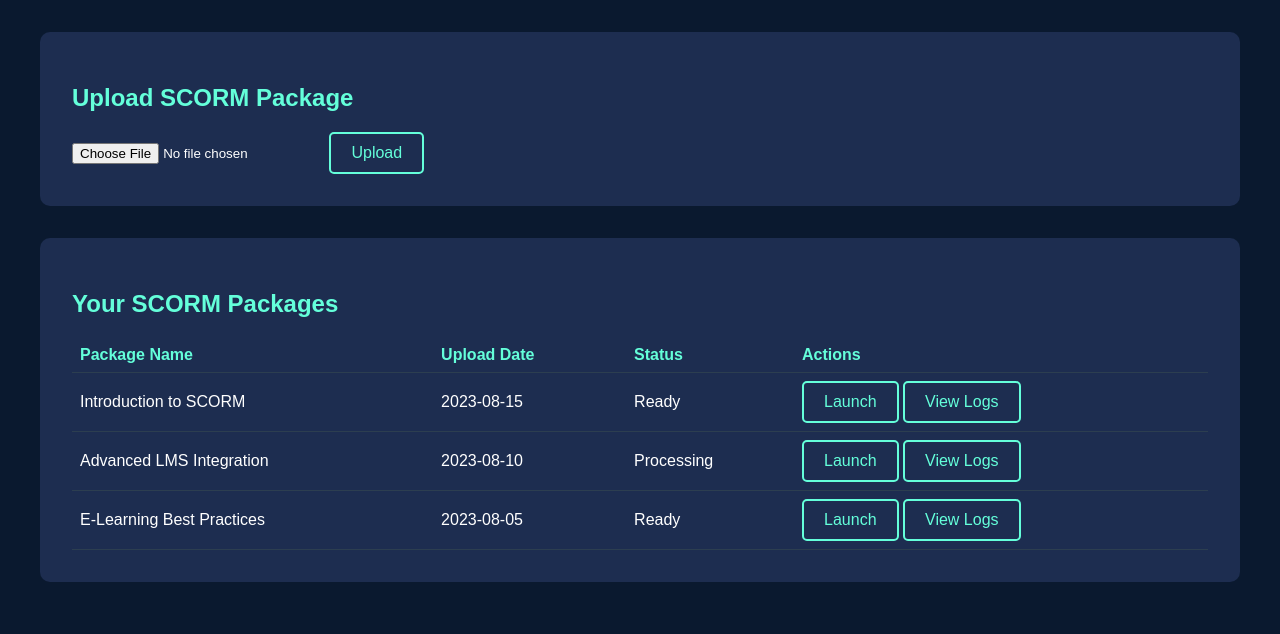
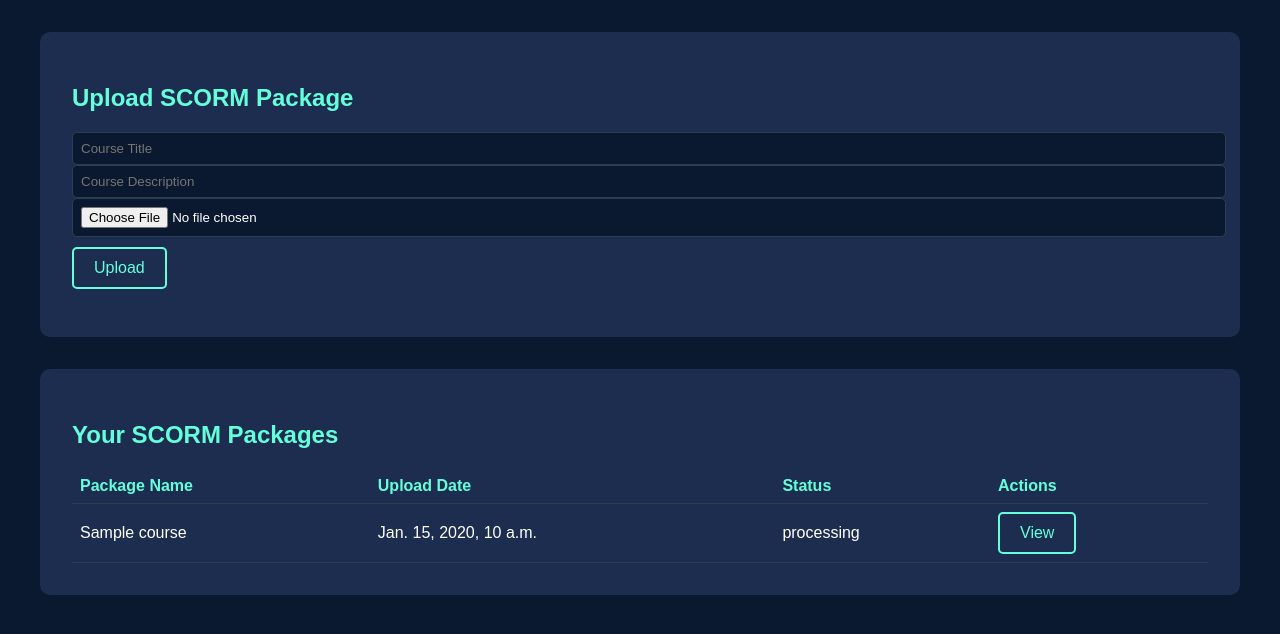
Before and after one commit to phostilite/django-scorm-player, a Django app: page /users/dashboard/ in a window 1280 px wide. Shown: the part 106-740 px from the top of the page. Run offline with Django 5.2, Linux system fonts and the light colour scheme; a user stored in the database is signed in; data comes from the database, SQL or seed files in the repository; tables that the repository leaves empty hold one stand-in row (values such as "Sample post"); parts of the project's set-up code (start-up, migrations or seed data) failed here and were passed over.

Commit message:
Add functionality to create a course and upload SCORM package
- Added JavaScript code to handle form submission for course creation and SCORM package upload.
- Implemented API calls to create a course and upload the SCORM package using fetch.
- Included error handling and status updates for the user.
- Utilized CSRF token for secure requests.

```diff
--- a/scorm_app/models.py
+++ b/scorm_app/models.py
@@ -41,6 +41,7 @@ class ScormPackage(models.Model):
     ], default='processing')
     uploaded_at = models.DateTimeField(auto_now_add=True)
     created_at = models.DateTimeField(auto_now_add=True)
+    created_by = models.ForeignKey(User, on_delete=models.SET_NULL, blank=True, null=True)
 
     def __str__(self):
         return f"{self.course} - {self.file.name}"
--- a/templates/users/home.html
+++ b/templates/users/home.html
@@ -127,6 +127,22 @@
             font-family: monospace;
             margin-top: 1rem;
         }
+        .input-group {
+            margin-bottom: 1rem;
+        }
+        .input-group label {
+            display: block;
+            margin-bottom: 0.5rem;
+            color: #8892b0;
+        }
+        .input-group input {
+            width: 100%;
+            padding: 0.5rem;
+            border: 1px solid #2c3e50;
+            background-color: #0a192f;
+            color: #ffffff;
+            border-radius: 5px;
+        }
     </style>
 </head>
 <body>
@@ -141,10 +157,13 @@
         <main>
             <section class="upload-section">
                 <h2>Upload SCORM Package</h2>
-                <form id="uploadForm">
+                <form id="uploadForm" class="input-group">
+                    <input type="text" id="courseTitle" placeholder="Course Title" required>
+                    <input type="text" id="courseDescription" placeholder="Course Description" required>
                     <input type="file" id="scormFile" accept=".zip" required>
-                    <button type="submit" class="btn">Upload</button>
+                    <button type="submit" class="btn" style="margin-top: 10px;">Upload</button>
                 </form>
+                <div id="uploadStatus"></div>
             </section>
 
             <section class="scorm-list">
@@ -159,7 +178,16 @@
                         </tr>
                     </thead>
                     <tbody id="scormListBody">
-                        <!-- SCORM packages will be populated here -->
+                        {% for scorm_package in scorm_packages %}
+                        <tr>
+                            <td>{{ scorm_package.course.title }}</td>
+                            <td>{{ scorm_package.uploaded_at }}</td>
+                            <td>{{ scorm_package.status }}</td>
+                            <td>
+                                <a href="#" class="btn view-scorm" data-id="{{ scorm_package.id }}">View</a>
+                            </td>
+                        </tr>
+                        {% endfor %}
                     </tbody>
                 </table>
             </section>
@@ -177,83 +205,78 @@
     </div>
 
     <script>
-        // Simulated SCORM package data
-        const scormPackages = [
-            { id: 1, name: "Introduction to SCORM", uploadDate: "2023-08-15", status: "Ready" },
-            { id: 2, name: "Advanced LMS Integration", uploadDate: "2023-08-10", status: "Processing" },
-            { id: 3, name: "E-Learning Best Practices", uploadDate: "2023-08-05", status: "Ready" },
-        ];
+        const API_URL = '{{ api_url }}';
+        const USER_TOKEN = '{{ user_token }}';
 
-        function populateScormList() {
-            const listBody = document.getElementById('scormListBody');
-            listBody.innerHTML = '';
-            scormPackages.forEach(pkg => {
-                const row = document.createElement('tr');
-                row.innerHTML = `
-                    <td>${pkg.name}</td>
-                    <td>${pkg.uploadDate}</td>
-                    <td>${pkg.status}</td>
-                    <td>
-                        <button class="btn" onclick="launchScorm(${pkg.id})">Launch</button>
-                        <button class="btn" onclick="viewLogs(${pkg.id})">View Logs</button>
-                    </td>
-                `;
-                listBody.appendChild(row);
+        document.getElementById('uploadForm').addEventListener('submit', async function(e) {
+            e.preventDefault();
+
+            const courseTitle = document.getElementById('courseTitle').value;
+            const courseDescription = document.getElementById('courseDescription').value;
+            const scormFile = document.getElementById('scormFile').files[0];
+            const statusDiv = document.getElementById('uploadStatus');
+
+            try {
+                // Step 1: Create the course
+                const courseResponse = await fetch(`${API_URL}/api/courses/`, {
+                    method: 'POST',
+                    headers: {
+                        'Authorization': `Bearer ${USER_TOKEN}`,
+                        'Content-Type': 'application/json',
+                        'X-CSRFToken': getCookie('csrftoken')
+                    },
+                    body: JSON.stringify({
+                        title: courseTitle,
+                        description: courseDescription
+                    })
                 });
+
+                if (!courseResponse.ok) {
+                    throw new Error('Failed to create course');
                 }
 
-        function launchScorm(id) {
-            const modal = document.getElementById('playerModal');
-            const player = document.getElementById('scormPlayer');
-            player.src = `scorm-content/${id}/index.html`;  // Replace with actual SCORM launch URL
-            modal.style.display = 'block';
+                const courseData = await courseResponse.json();
+                const courseId = courseData.id;
+
+                // Step 2: Upload the SCORM package
+                const formData = new FormData();
+                formData.append('course_id', courseId);
+                formData.append('file', scormFile);
+
+                const uploadResponse = await fetch(`${API_URL}/api/scorm-packages/upload_package/`, {
+                    method: 'POST',
+                    headers: {
+                        'Authorization': `Bearer ${USER_TOKEN}`,
+                        'X-CSRFToken': getCookie('csrftoken')
+                    },
+                    body: formData
+                });
+
+                if (!uploadResponse.ok) {
+                    throw new Error('Failed to upload SCORM package');
                 }
 
-        function viewLogs(id) {
-            const logViewer = document.getElementById('logViewer');
-            // Simulated log data
-            const logs = [
-                "2023-08-19 10:15:23 - SCORM initialized",
-                "2023-08-19 10:15:25 - cmi.core.lesson_status set to 'incomplete'",
-                "2023-08-19 10:16:30 - cmi.core.score.raw set to 75",
-                "2023-08-19 10:17:45 - cmi.core.lesson_status set to 'completed'",
-                "2023-08-19 10:17:46 - SCORM session terminated"
-            ];
-            logViewer.innerHTML = logs.join('<br>');
-            const modal = document.getElementById('playerModal');
-            modal.style.display = 'block';
+                statusDiv.textContent = 'SCORM package uploaded successfully!';
+            } catch (error) {
+                console.error('Error:', error);
+                statusDiv.textContent = `Error: ${error.message}`;
             }
-
-        document.addEventListener('DOMContentLoaded', () => {
-            populateScormList();
-
-            const uploadForm = document.getElementById('uploadForm');
-            uploadForm.addEventListener('submit', (e) => {
-                e.preventDefault();
-                alert('SCORM package upload functionality would be implemented here.');
-                // Implement actual file upload logic here
         });
 
-            const modal = document.getElementById('playerModal');
-            const closeBtn = document.querySelector('.close');
-            closeBtn.onclick = () => {
-                modal.style.display = 'none';
-            };
-            window.onclick = (event) => {
-                if (event.target === modal) {
-                    modal.style.display = 'none';
+        function getCookie(name) {
+            let cookieValue = null;
+            if (document.cookie && document.cookie !== '') {
+                const cookies = document.cookie.split(';');
+                for (let i = 0; i < cookies.length; i++) {
+                    const cookie = cookies[i].trim();
+                    if (cookie.substring(0, name.length + 1) === (name + '=')) {
+                        cookieValue = decodeURIComponent(cookie.substring(name.length + 1));
+                        break;
                     }
-            };
-
-            // Animation for SCORM list
-            anime({
-                targets: '.scorm-list table tr',
-                opacity: [0, 1],
-                translateY: [20, 0],
-                delay: anime.stagger(100),
-                easing: 'easeOutQuad'
-            });
-        });
+                }
+            }
+            return cookieValue;
+        }
     </script>
 </body>
 </html>
--- a/users/views.py
+++ b/users/views.py
@@ -4,8 +4,9 @@ from django.contrib.auth import authenticate, login, logout
 from django.shortcuts import redirect
 from django.urls import reverse
 from django.contrib import messages
-from scorm_app.models import UserCourseRegistration, SCORMAttempt, Course
+from scorm_app.models import UserCourseRegistration, SCORMAttempt, Course, ScormPackage
 from django.conf import settings
+from rest_framework.authtoken.models import Token
 
 def user_login(request):
     if request.method == 'POST':
@@ -26,23 +27,22 @@ def user_logout(request):
 @login_required
 def user_dashboard(request):
     user = request.user
+    token, created = Token.objects.get_or_create(user=user)
 
-    # Get user's registered courses
     registered_courses = UserCourseRegistration.objects.filter(user=user).select_related('course')
-
-    # Get user's SCORM attempts
     scorm_attempts = SCORMAttempt.objects.filter(user=user).select_related('scorm_package__course')
-
-    # Get all available courses
     all_courses = Course.objects.filter(is_active=True)
+    scorm_packages = ScormPackage.objects.all()
 
     context = {
         'user': user,
         'registered_courses': registered_courses,
         'scorm_attempts': scorm_attempts,
         'all_courses': all_courses,
+        'scorm_packages': scorm_packages,
+        'api_url': settings.API_URL,
+        'user_token': token.key,
     }
-
     return render(request, 'users/home.html', context)
 
 
```
Lines whose indentation alone changed are shown as unchanged.
